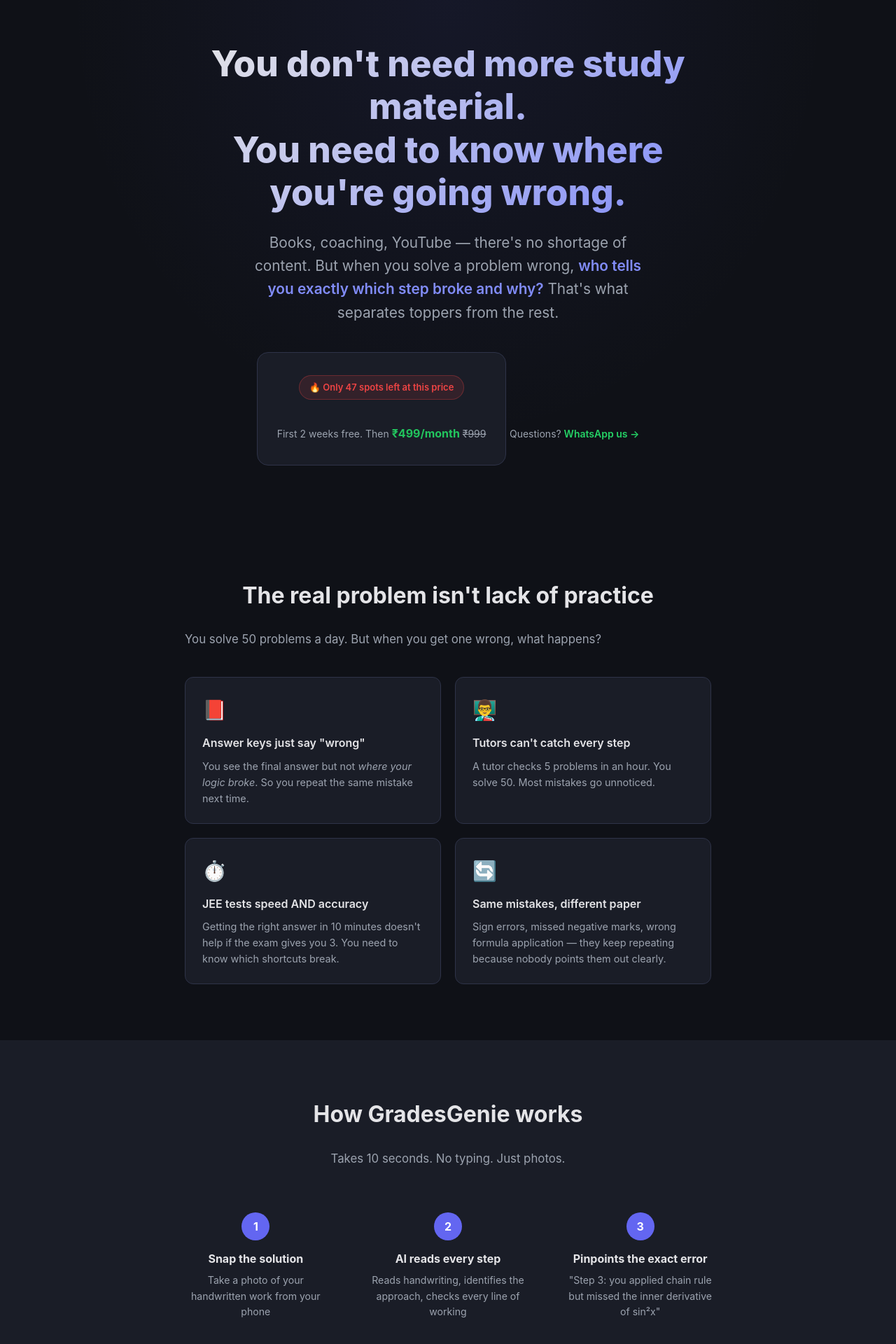
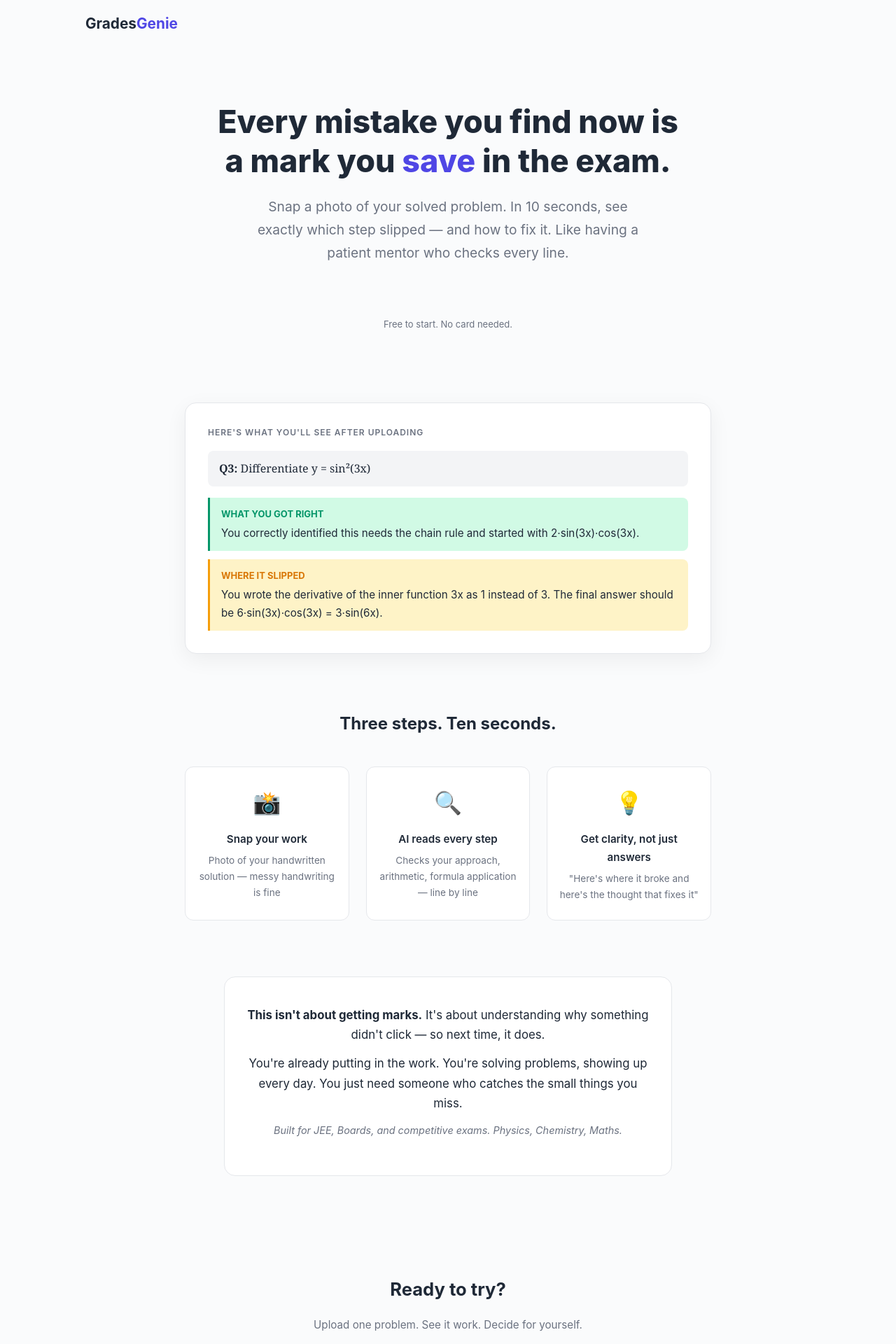
Before and after one commit to sripada-sys/collegeadvisor, a Flask app: page / in a window 1280 px wide. Shown: the top 1920 px of the page at 70% size. Run offline with Flask 3, Linux system fonts and the light colour scheme; some libraries are stand-ins or nearby versions.

Commit message:
Landing page rebuild: light, warm, supportive, product-first
- Light background (clean education feel, not crypto/dark)
- Empowering headline: 'Every mistake you find now is a mark you save'
- Shows actual product preview (realistic AI feedback example)
- No fake scarcity, no aggressive pricing above fold
- Supportive message section acknowledging the student's effort
- Price only mentioned softly at bottom
- 'Free to start. No card needed.' as the only CTA qualifier

```diff
--- a/templates/landing.html
+++ b/templates/landing.html
@@ -3,215 +3,252 @@
 <head>
     <meta charset="utf-8">
     <meta name="viewport" content="width=device-width, initial-scale=1">
-    <title>GradesGenie — Know exactly where your child goes wrong</title>
-    <meta name="description" content="AI tutor that reads your handwritten solutions and tells you exactly which step went wrong and why. For JEE, Boards, and competitive exam prep.">
+    <title>GradesGenie — Every mistake makes you stronger</title>
+    <meta name="description" content="Upload your solved problem. See exactly where it slipped and how to fix it. Free AI mentor for JEE, Boards, and competitive exams.">
     <link rel="icon" type="image/svg+xml" href="/static/favicon.svg">
     <script src="https://accounts.google.com/gsi/client" async></script>
     <style>
         :root {
-            --bg: #0f1117;
-            --surface: #1a1d27;
-            --surface2: #242835;
-            --border: #2e3348;
-            --text: #e4e4e7;
-            --text2: #9ca3af;
-            --accent: #6366f1;
-            --accent-light: #818cf8;
-            --green: #22c55e;
-            --red: #ef4444;
+            --bg: #FAFBFC;
+            --surface: #FFFFFF;
+            --surface2: #F3F4F6;
+            --border: #E5E7EB;
+            --text: #1F2937;
+            --text2: #6B7280;
+            --accent: #4F46E5;
+            --accent-light: #6366F1;
+            --green: #059669;
+            --green-light: #D1FAE5;
+            --warm: #FEF3C7;
+            --warm-border: #FCD34D;
         }
         * { margin: 0; padding: 0; box-sizing: border-box; }
-        body { font-family: -apple-system, BlinkMacSystemFont, 'Segoe UI', sans-serif; background: var(--bg); color: var(--text); line-height: 1.6; }
-        a { color: var(--accent-light); text-decoration: none; }
+        body { font-family: -apple-system, BlinkMacSystemFont, 'Segoe UI', sans-serif; background: var(--bg); color: var(--text); line-height: 1.7; }
+        a { color: var(--accent); text-decoration: none; }
+
+        /* ─── Nav ─── */
+        nav.top-nav {
+            display: flex;
+            align-items: center;
+            justify-content: space-between;
+            padding: 16px 32px;
+            max-width: 1100px;
+            margin: 0 auto;
+        }
+        .brand { font-size: 1.3rem; font-weight: 700; color: var(--text); }
+        .brand span { color: var(--accent); }
 
         /* ─── Hero ─── */
         .hero {
-            min-height: 90vh;
-            display: flex;
-            align-items: center;
-            justify-content: center;
-            padding: 60px 24px;
             text-align: center;
-            background: radial-gradient(ellipse at 50% 0%, rgba(99,102,241,0.08) 0%, transparent 60%);
+            padding: 80px 24px 60px;
+            max-width: 740px;
+            margin: 0 auto;
         }
-        .hero-inner { max-width: 720px; }
         .hero h1 {
-            font-size: clamp(2rem, 5vw, 3.2rem);
+            font-size: clamp(1.8rem, 4.5vw, 2.8rem);
             font-weight: 800;
-            line-height: 1.2;
-            margin-bottom: 24px;
-            background: linear-gradient(135deg, var(--text), var(--accent-light));
-            -webkit-background-clip: text;
-            -webkit-text-fill-color: transparent;
+            line-height: 1.25;
+            margin-bottom: 20px;
+            color: var(--text);
+        }
+        .hero h1 em {
+            font-style: normal;
+            color: var(--accent);
         }
         .hero .subtitle {
-            font-size: clamp(1.05rem, 2.5vw, 1.3rem);
+            font-size: clamp(1rem, 2.2vw, 1.2rem);
             color: var(--text2);
-            margin-bottom: 40px;
-            max-width: 580px;
+            margin-bottom: 36px;
+            max-width: 560px;
             margin-left: auto;
             margin-right: auto;
         }
-        .hero .highlight {
-            color: var(--accent-light);
+        .cta-btn {
+            display: inline-block;
+            background: var(--accent);
+            color: white;
+            font-size: 1rem;
             font-weight: 600;
+            padding: 14px 32px;
+            border-radius: 10px;
+            border: none;
+            cursor: pointer;
+            transition: transform 0.1s, box-shadow 0.2s;
+            box-shadow: 0 4px 14px rgba(79,70,229,0.3);
         }
+        .cta-btn:hover { transform: translateY(-1px); box-shadow: 0 6px 20px rgba(79,70,229,0.4); }
+        .cta-sub { margin-top: 12px; font-size: 13px; color: var(--text2); }
 
-        /* ─── CTA Section ─── */
-        .cta-box {
+        /* ─── Product Preview ─── */
+        .preview-section {
+            max-width: 800px;
+            margin: 40px auto 0;
+            padding: 0 24px;
+        }
+        .preview-box {
             background: var(--surface);
             border: 1px solid var(--border);
             border-radius: 16px;
-            padding: 32px 28px;
-            margin-bottom: 20px;
-            display: inline-block;
+            padding: 32px;
+            box-shadow: 0 8px 30px rgba(0,0,0,0.06);
         }
-        .cta-box .price {
-            font-size: 14px;
+        .preview-label {
+            font-size: 12px;
+            text-transform: uppercase;
+            letter-spacing: 1px;
             color: var(--text2);
-            margin-top: 16px;
+            margin-bottom: 16px;
+            font-weight: 600;
         }
-        .cta-box .price strong {
+        .preview-q {
+            font-size: 1rem;
+            color: var(--text);
+            padding: 12px 16px;
+            background: var(--surface2);
+            border-radius: 8px;
+            margin-bottom: 16px;
+            font-family: 'Georgia', serif;
+        }
+        .preview-feedback {
+            border-left: 3px solid var(--green);
+            padding: 12px 16px;
+            background: var(--green-light);
+            border-radius: 0 8px 8px 0;
+            margin-bottom: 12px;
+        }
+        .preview-feedback .title {
+            font-size: 13px;
+            font-weight: 700;
             color: var(--green);
-            font-size: 16px;
+            text-transform: uppercase;
+            margin-bottom: 4px;
         }
-        .spots {
-            display: inline-block;
-            background: rgba(239,68,68,0.12);
-            border: 1px solid rgba(239,68,68,0.3);
-            color: var(--red);
+        .preview-feedback p { font-size: 0.95rem; color: var(--text); margin: 0; }
+        .preview-error {
+            border-left: 3px solid #F59E0B;
+            padding: 12px 16px;
+            background: var(--warm);
+            border-radius: 0 8px 8px 0;
+        }
+        .preview-error .title {
             font-size: 13px;
-            font-weight: 600;
-            padding: 6px 14px;
-            border-radius: 20px;
-            margin-bottom: 20px;
+            font-weight: 700;
+            color: #D97706;
+            text-transform: uppercase;
+            margin-bottom: 4px;
         }
+        .preview-error p { font-size: 0.95rem; color: var(--text); margin: 0; }
 
-        .wa-link {
-            display: inline-block;
-            margin-top: 16px;
-            font-size: 14px;
-            color: var(--text2);
+        /* ─── How Section ─── */
+        .how-section {
+            max-width: 800px;
+            margin: 80px auto;
+            padding: 0 24px;
         }
-        .wa-link a { color: #25D366; font-weight: 600; }
-
-        /* ─── Problem Section ─── */
-        .section {
-            padding: 80px 24px;
-            max-width: 800px;
-            margin: 0 auto;
+        .how-section h2 {
+            font-size: 1.5rem;
+            text-align: center;
+            margin-bottom: 40px;
+            font-weight: 700;
         }
-        .section h2 {
-            font-size: clamp(1.5rem, 3.5vw, 2rem);
-            font-weight: 700;
-            margin-bottom: 24px;
-            text-align: center;
-        }
-        .section p {
-            color: var(--text2);
-            font-size: 1.05rem;
-            margin-bottom: 16px;
-        }
-
-        /* ─── Problem Cards ─── */
-        .problem-grid {
-            display: grid;
-            grid-template-columns: 1fr;
-            gap: 20px;
-            margin-top: 40px;
-        }
-        @media (min-width: 640px) { .problem-grid { grid-template-columns: 1fr 1fr; } }
-        .problem-card {
-            background: var(--surface);
-            border: 1px solid var(--border);
-            border-radius: 12px;
-            padding: 24px;
-        }
-        .problem-card .icon { font-size: 28px; margin-bottom: 12px; }
-        .problem-card h3 { font-size: 1rem; font-weight: 600; margin-bottom: 8px; }
-        .problem-card p { font-size: 0.9rem; color: var(--text2); margin: 0; }
-
-        /* ─── How It Works ─── */
         .steps {
             display: grid;
             grid-template-columns: 1fr;
             gap: 24px;
-            margin-top: 40px;
         }
         @media (min-width: 640px) { .steps { grid-template-columns: repeat(3, 1fr); } }
         .step {
             text-align: center;
             padding: 24px 16px;
+            background: var(--surface);
+            border: 1px solid var(--border);
+            border-radius: 12px;
         }
-        .step .num {
-            display: inline-flex;
-            width: 40px; height: 40px;
-            align-items: center; justify-content: center;
-            background: var(--accent);
-            color: white;
-            border-radius: 50%;
+        .step .emoji { font-size: 32px; margin-bottom: 12px; }
+        .step h3 { font-size: 0.95rem; font-weight: 600; margin-bottom: 6px; }
+        .step p { font-size: 0.85rem; color: var(--text2); margin: 0; }
+
+        /* ─── Message Section ─── */
+        .message-section {
+            max-width: 640px;
+            margin: 0 auto 80px;
+            padding: 40px 32px;
+            text-align: center;
+            background: var(--surface);
+            border: 1px solid var(--border);
+            border-radius: 16px;
+            margin-left: 24px;
+            margin-right: 24px;
+        }
+        @media (min-width: 700px) { .message-section { margin-left: auto; margin-right: auto; } }
+        .message-section p {
+            font-size: 1.05rem;
+            color: var(--text);
+            margin-bottom: 12px;
+        }
+        .message-section .note {
+            font-size: 0.9rem;
+            color: var(--text2);
+            font-style: italic;
+        }
+
+        /* ─── Final CTA ─── */
+        .final-cta {
+            text-align: center;
+            padding: 60px 24px 100px;
+        }
+        .final-cta h2 {
+            font-size: 1.6rem;
             font-weight: 700;
-            font-size: 16px;
-            margin-bottom: 14px;
+            margin-bottom: 16px;
         }
-        .step h3 { font-size: 1rem; margin-bottom: 6px; }
-        .step p { font-size: 0.88rem; color: var(--text2); margin: 0; }
-
-        /* ─── Contrast ─── */
-        .contrast-table {
-            width: 100%;
-            border-collapse: collapse;
-            margin-top: 32px;
+        .final-cta .sub {
+            color: var(--text2);
+            margin-bottom: 28px;
             font-size: 0.95rem;
         }
-        .contrast-table th {
-            text-align: left;
-            padding: 12px 16px;
-            border-bottom: 1px solid var(--border);
+        .pricing-note {
+            margin-top: 24px;
+            font-size: 13px;
             color: var(--text2);
-            font-weight: 500;
-            font-size: 0.85rem;
-            text-transform: uppercase;
-            letter-spacing: 0.5px;
         }
-        .contrast-table td {
-            padding: 14px 16px;
-            border-bottom: 1px solid var(--border);
-        }
-        .contrast-table .old { color: var(--text2); }
-        .contrast-table .new { color: var(--green); font-weight: 500; }
 
         /* ─── Footer ─── */
         footer {
             text-align: center;
-            padding: 40px 24px;
+            padding: 32px 24px;
             color: var(--text2);
-            font-size: 13px;
+            font-size: 12px;
             border-top: 1px solid var(--border);
         }
 
-        /* ─── Responsive ─── */
+        /* ─── Google Button Wrapper ─── */
+        .google-btn-wrap {
+            display: inline-block;
+            margin-top: 8px;
+        }
+
         @media (max-width: 480px) {
-            .hero { padding: 40px 16px; min-height: 80vh; }
-            .cta-box { padding: 24px 20px; }
+            .hero { padding: 50px 16px 40px; }
+            .preview-box { padding: 20px; }
         }
     </style>
 </head>
 <body>
 
+<nav class="top-nav">
+    <div class="brand">Grades<span>Genie</span></div>
+</nav>
+
 <!-- Hero -->
 <section class="hero">
-    <div class="hero-inner">
-        <h1>You don't need more study material.<br>You need to know where you're going wrong.</h1>
+    <h1>Every mistake you find now is a mark you <em>save</em> in the exam.</h1>
     <p class="subtitle">
-            Books, coaching, YouTube — there's no shortage of content. But when you solve a problem wrong,
-            <span class="highlight">who tells you exactly which step broke and why?</span>
-            That's what separates toppers from the rest.
+        Snap a photo of your solved problem. In 10 seconds, see exactly which step slipped — and how to fix it. Like having a patient mentor who checks every line.
     </p>
 
-        <div class="cta-box">
-            <span class="spots">🔥 Only 47 spots left at this price</span>
-
+    <div class="google-btn-wrap">
         <div id="g_id_onload"
              data-client_id="{{ google_client_id }}"
              data-callback="handleCredentialResponse"
@@ -219,127 +256,88 @@
         <div class="g_id_signin"
              data-type="standard"
              data-size="large"
-                 data-theme="filled_black"
+             data-theme="outline"
              data-text="continue_with"
              data-shape="pill"
-                 data-width="280"></div>
-
-            <p class="price">First 2 weeks free. Then <strong>₹499/month</strong> <span style="text-decoration:line-through;color:var(--text2)">₹999</span></p>
+             data-width="260"></div>
     </div>
-
-        <p class="wa-link">Questions? <a href="https://wa.me/919876543210?text=Hi%2C%20I%20want%20to%20know%20more%20about%20GradesGenie" target="_blank">WhatsApp us →</a></p>
-    </div>
+    <p class="cta-sub">Free to start. No card needed.</p>
 </section>
 
-<!-- The Real Problem -->
-<section class="section">
-    <h2>The real problem isn't lack of practice</h2>
-    <p>You solve 50 problems a day. But when you get one wrong, what happens?</p>
-
-    <div class="problem-grid">
-        <div class="problem-card">
-            <div class="icon">📕</div>
-            <h3>Answer keys just say "wrong"</h3>
-            <p>You see the final answer but not <em>where your logic broke</em>. So you repeat the same mistake next time.</p>
+<!-- Product Preview (fake but realistic) -->
+<section class="preview-section">
+    <div class="preview-box">
+        <div class="preview-label">Here's what you'll see after uploading</div>
+        <div class="preview-q">
+            <strong>Q3:</strong> Differentiate y = sin²(3x)
         </div>
-        <div class="problem-card">
-            <div class="icon">👨‍🏫</div>
-            <h3>Tutors can't catch every step</h3>
-            <p>A tutor checks 5 problems in an hour. You solve 50. Most mistakes go unnoticed.</p>
+        <div class="preview-feedback">
+            <div class="title">What you got right</div>
+            <p>You correctly identified this needs the chain rule and started with 2·sin(3x)·cos(3x).</p>
         </div>
-        <div class="problem-card">
-            <div class="icon">⏱️</div>
-            <h3>JEE tests speed AND accuracy</h3>
-            <p>Getting the right answer in 10 minutes doesn't help if the exam gives you 3. You need to know which shortcuts break.</p>
-        </div>
-        <div class="problem-card">
-            <div class="icon">🔄</div>
-            <h3>Same mistakes, different paper</h3>
-            <p>Sign errors, missed negative marks, wrong formula application — they keep repeating because nobody points them out clearly.</p>
+        <div class="preview-error">
+            <div class="title">Where it slipped</div>
+            <p>You wrote the derivative of the inner function 3x as 1 instead of 3. The final answer should be 6·sin(3x)·cos(3x) = 3·sin(6x).</p>
         </div>
     </div>
 </section>
 
-<!-- How It Works -->
-<section class="section" style="background:var(--surface);border-radius:0;max-width:100%;padding-left:24px;padding-right:24px">
-    <div style="max-width:800px;margin:0 auto">
-        <h2>How GradesGenie works</h2>
-        <p style="text-align:center;color:var(--text2)">Takes 10 seconds. No typing. Just photos.</p>
-
+<!-- How it works -->
+<section class="how-section">
+    <h2>Three steps. Ten seconds.</h2>
     <div class="steps">
         <div class="step">
-                <div class="num">1</div>
-                <h3>Snap the solution</h3>
-                <p>Take a photo of your handwritten work from your phone</p>
+            <div class="emoji">📸</div>
+            <h3>Snap your work</h3>
+            <p>Photo of your handwritten solution — messy handwriting is fine</p>
         </div>
         <div class="step">
-                <div class="num">2</div>
+            <div class="emoji">🔍</div>
             <h3>AI reads every step</h3>
-                <p>Reads handwriting, identifies the approach, checks every line of working</p>
+            <p>Checks your approach, arithmetic, formula application — line by line</p>
         </div>
         <div class="step">
-                <div class="num">3</div>
-                <h3>Pinpoints the exact error</h3>
-                <p>"Step 3: you applied chain rule but missed the inner derivative of sin²x"</p>
-            </div>
+            <div class="emoji">💡</div>
+            <h3>Get clarity, not just answers</h3>
+            <p>"Here's where it broke and here's the thought that fixes it"</p>
         </div>
     </div>
 </section>
 
-<!-- Contrast -->
-<section class="section">
-    <h2>This isn't another coaching app</h2>
-
-    <table class="contrast-table">
-        <thead>
-            <tr><th>What exists</th><th>What GradesGenie does</th></tr>
-        </thead>
-        <tbody>
-            <tr>
-                <td class="old">Video lectures (watch passively)</td>
-                <td class="new">Reads your actual handwritten work</td>
-            </tr>
-            <tr>
-                <td class="old">Answer keys (just final answer)</td>
-                <td class="new">Shows which exact step broke</td>
-            </tr>
-            <tr>
-                <td class="old">Tutors (limited time, misses things)</td>
-                <td class="new">Checks every problem, every step, instantly</td>
-            </tr>
-            <tr>
-                <td class="old">Practice apps (more questions)</td>
-                <td class="new">Fewer mistakes = faster improvement</td>
-            </tr>
-        </tbody>
-    </table>
+<!-- Supportive message -->
+<section class="message-section">
+    <p>
+        <strong>This isn't about getting marks.</strong> It's about understanding why something didn't click — so next time, it does.
+    </p>
+    <p>
+        You're already putting in the work. You're solving problems, showing up every day. You just need someone who catches the small things you miss.
+    </p>
+    <p class="note">
+        Built for JEE, Boards, and competitive exams. Physics, Chemistry, Maths.
+    </p>
 </section>
 
 <!-- Final CTA -->
-<section class="section" style="text-align:center;padding-bottom:100px">
-    <h2>Try it free for 2 weeks</h2>
-    <p style="max-width:480px;margin:0 auto 32px;color:var(--text2)">
-        No credit card needed. Upload one solved problem and see exactly how it works.
-        If it doesn't help — just stop. No questions asked.
-    </p>
+<section class="final-cta">
+    <h2>Ready to try?</h2>
+    <p class="sub">Upload one problem. See it work. Decide for yourself.</p>
 
-    <div class="cta-box">
+    <div class="google-btn-wrap">
         <div class="g_id_signin"
              data-type="standard"
              data-size="large"
-             data-theme="filled_black"
+             data-theme="outline"
              data-text="continue_with"
              data-shape="pill"
-             data-width="280"></div>
-        <p class="price">2 weeks free → <strong>₹499/month</strong></p>
+             data-width="260"></div>
     </div>
 
-    <p class="wa-link" style="margin-top:24px">Prefer to talk first? <a href="https://wa.me/919876543210?text=Hi%2C%20tell%20me%20more%20about%20GradesGenie" target="_blank">WhatsApp us →</a></p>
+    <p class="pricing-note">Free for 2 weeks. After that, ₹499/month if you want to keep going. Cancel anytime.</p>
 </section>
 
 <footer>
-    GradesGenie · AI-powered exam prep for JEE & Boards<br>
-    <span style="margin-top:8px;display:inline-block">Physics · Chemistry · Mathematics</span>
+    GradesGenie · Made for students who show up every day<br>
+    <a href="https://wa.me/919876543210?text=Hi%2C%20I%20have%20a%20question%20about%20GradesGenie" style="color:var(--text2);margin-top:6px;display:inline-block">Questions? WhatsApp us</a>
 </footer>
 
 <script>
```
Lines whose indentation alone changed are shown as unchanged.
